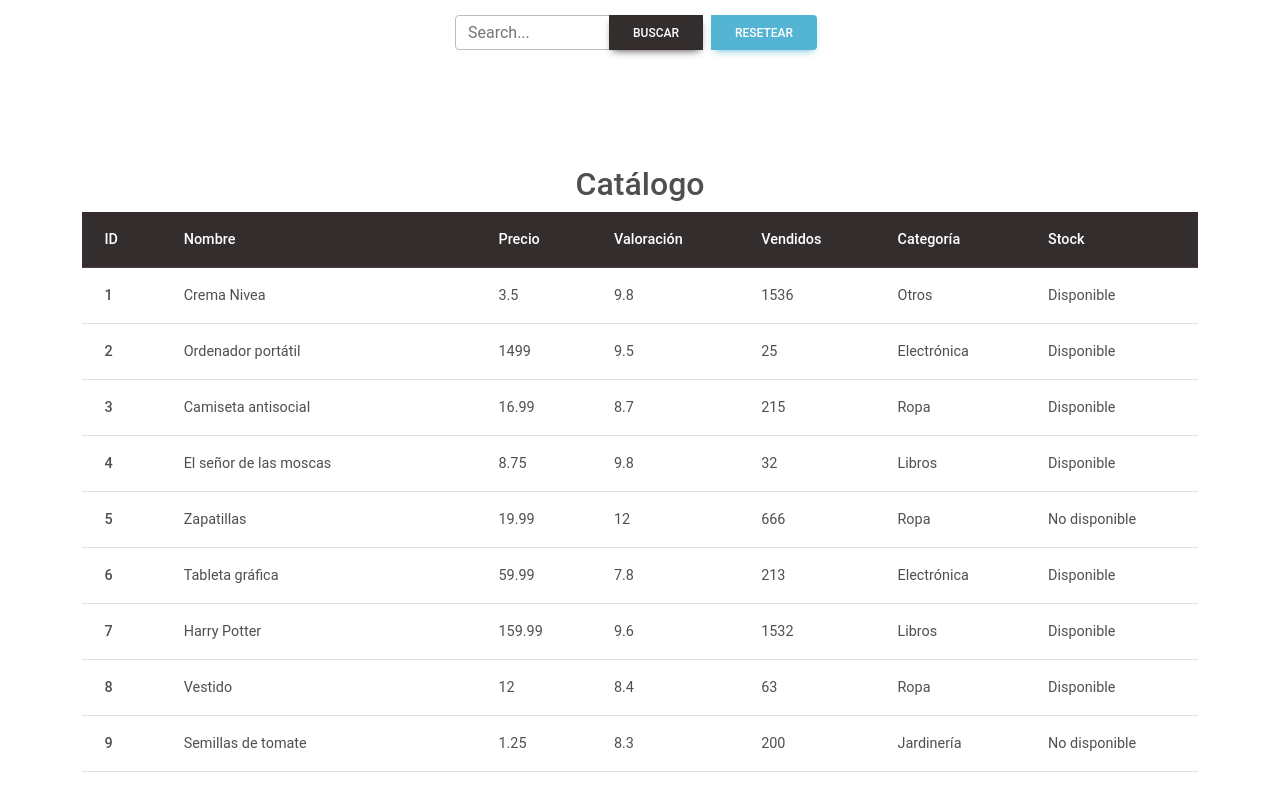
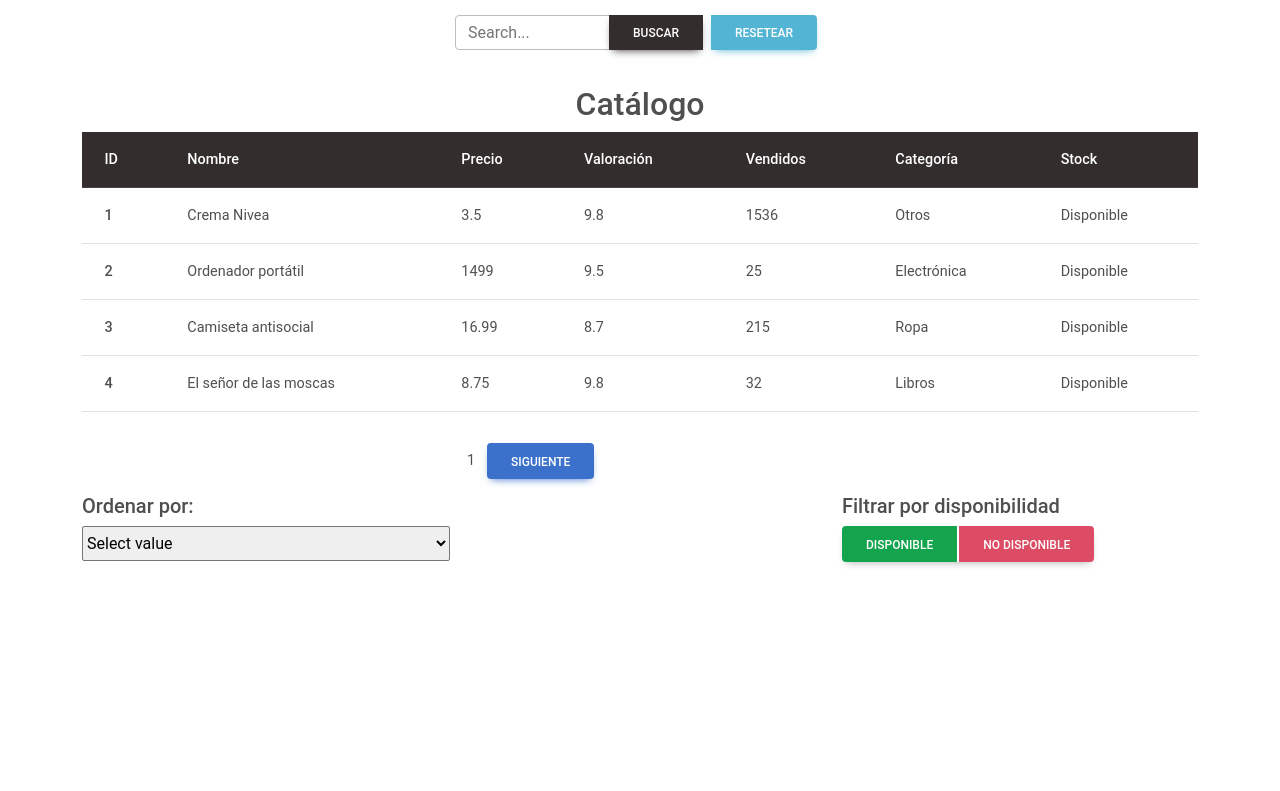
Before and after one commit to irenealcaine/filter-sort-search-pagination-react, a React (Create React App) app: page / in a window 1280 px wide. Shown: the top 791 px of the page. Built offline with nearby package versions, Linux system fonts and the light colour scheme; data requests are answered from the project's data file.

Commit message:
add pagination

```diff
--- a/src/App.js
+++ b/src/App.js
@@ -1,6 +1,6 @@
 import React, { useState, useEffect } from 'react';
 import axios from 'axios';
-import { MDBTable, MDBTableHead, MDBTableBody, MDBRow, MDBCol, MDBContainer, MDBBtn, MDBBtnGroup } from 'mdb-react-ui-kit';
+import { MDBTable, MDBTableHead, MDBTableBody, MDBRow, MDBCol, MDBContainer, MDBBtn, MDBBtnGroup, MDBPagination, MDBPaginationItem, MDBPaginationLink } from 'mdb-react-ui-kit';
 import './App.css';
 
 function App() {
@@ -8,6 +8,8 @@ function App() {
   const [data, setData] = useState([])
   const [value, setValue] = useState("")
   const [sortValue, setSortValue] = useState("")
+  const [currentPage, setCurrentPage] = useState(0)
+  const [pageLimit] = useState(4)
 
   const sortOptions = [{ 'name': 'Nombre', 'value': 'title' },
   { 'name': 'Precio', 'value': 'price' },
@@ -16,13 +18,16 @@ function App() {
   { 'name': 'Categoría', 'value': 'category' }]
 
   useEffect(() => {
-    loadProductsData()
+    loadProductsData(0, 4, 0)
   }, [])
 
-  const loadProductsData = async () => {
+  const loadProductsData = async (start, end, increase) => {
     return await axios
-      .get('http://localhost:5000/products')
-      .then((response) => setData(response.data))
+      .get(`http://localhost:5000/products?_start=${start}&_end=${end}`)
+      .then((response) => {
+        setData(response.data)
+        setCurrentPage(currentPage + increase)
+      })
       .catch((err) => console.log(err))
   }
 
@@ -61,6 +66,55 @@ function App() {
       .catch((err) => console.log(err))
   }
 
+  const renderPagination = () => {
+    if (currentPage === 0) {
+      return (
+        <MDBPagination className='mb-0'>
+          <MDBPaginationItem>
+            <MDBPaginationLink>1</MDBPaginationLink>
+          </MDBPaginationItem>
+          <MDBPaginationItem>
+            <MDBBtn onClick={() => loadProductsData(4, 8, 1)}>
+              Siguiente
+            </MDBBtn>
+          </MDBPaginationItem>
+        </MDBPagination>
+      )
+    } else if (currentPage < pageLimit - 1 && data.length === pageLimit) {
+      return (
+        <MDBPagination className='mb-0'>
+          <MDBPaginationItem>
+            <MDBBtn onClick={() => loadProductsData((currentPage - 1) * 4, currentPage * 4, -1)}>
+              Anterior
+            </MDBBtn>
+          </MDBPaginationItem>
+          <MDBPaginationItem>
+            <MDBPaginationLink>{currentPage + 1}</MDBPaginationLink>
+          </MDBPaginationItem>
+          <MDBPaginationItem>
+            <MDBBtn onClick={() => loadProductsData((currentPage + 1) * 4, (currentPage + 2) * 4, 1)}>
+              Siguiente
+            </MDBBtn>
+          </MDBPaginationItem>
+        </MDBPagination>
+      )
+    } else {
+      return (
+        <MDBPagination className='mb-0'>
+
+          <MDBPaginationItem>
+            <MDBBtn onClick={() => loadProductsData(4, 8, -1)}>
+              Anterior
+            </MDBBtn>
+          </MDBPaginationItem>
+          <MDBPaginationItem>
+            <MDBPaginationLink>{currentPage + 1}</MDBPaginationLink>
+          </MDBPaginationItem>
+        </MDBPagination>
+      )
+    }
+  }
+
   return (
     <MDBContainer>
       <form style={{
@@ -78,7 +132,7 @@ function App() {
         <MDBBtn type='submit' color='dark'>Buscar</MDBBtn>
         <MDBBtn className='mx-2' color='info' onClick={() => handleReset()}>Resetear</MDBBtn>
       </form>
-      <div style={{ marginTop: "100px" }}>
+      <div style={{ marginTop: "20px" }}>
         <h2 className='text-center'>Catálogo</h2>
         <MDBRow>
           <MDBCol size="12">
@@ -118,6 +172,9 @@ function App() {
             </MDBTable>
           </MDBCol>
         </MDBRow>
+        <div style={{
+          margin: "auto", padding: "15px", maxWidth: "400px", alignContent: "center"
+        }}>{renderPagination()}</div>
       </div>
       <MDBRow>
         <MDBCol size='8'>
```
